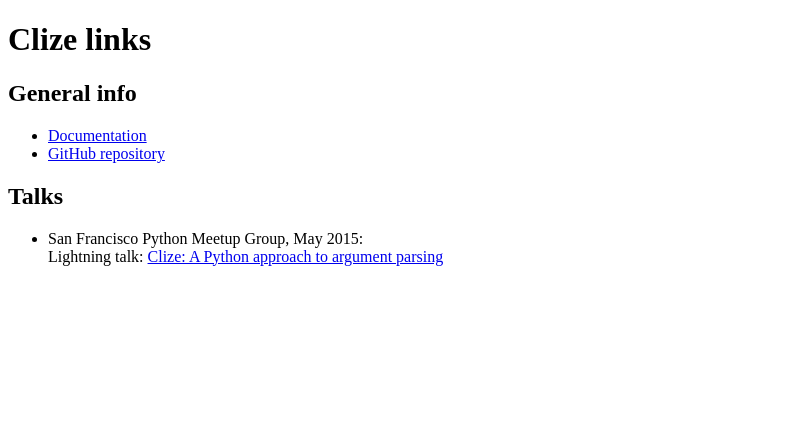
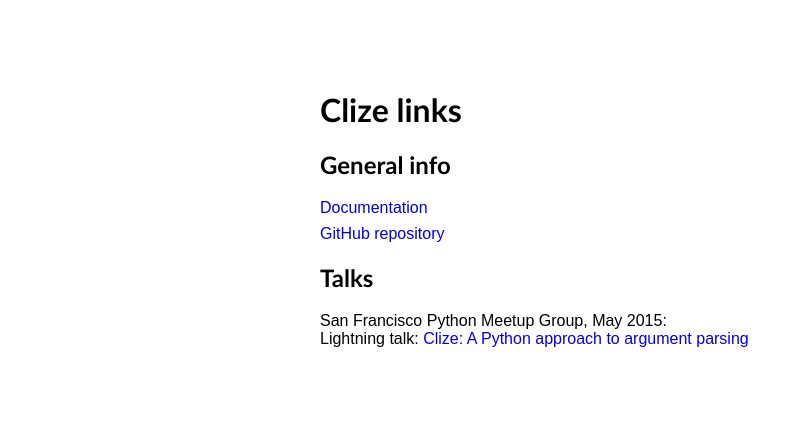
Before and after one commit to epsy/clize, a plain HTML site: page index.html in a window 1280 px wide. Shown: the whole page, without its empty margins (0-803 px from the left). Drawn offline with Linux system fonts and the light colour scheme; the site is published under a folder, as on GitHub Pages, so addresses that start at the root find nothing.

Commit message:
Don't use a root path for stylesheet. (Broke the side on github.io)

```diff
--- a/index.html
+++ b/index.html
@@ -2,7 +2,7 @@
 <html>
   <head>
     <title>Clize links</title>
-    <link href="/indexstyle.css" rel="stylesheet" type="text/css" />
+    <link href="indexstyle.css" rel="stylesheet" type="text/css" />
   </head>
   <body>
     <h1>Clize links</h1>
```
